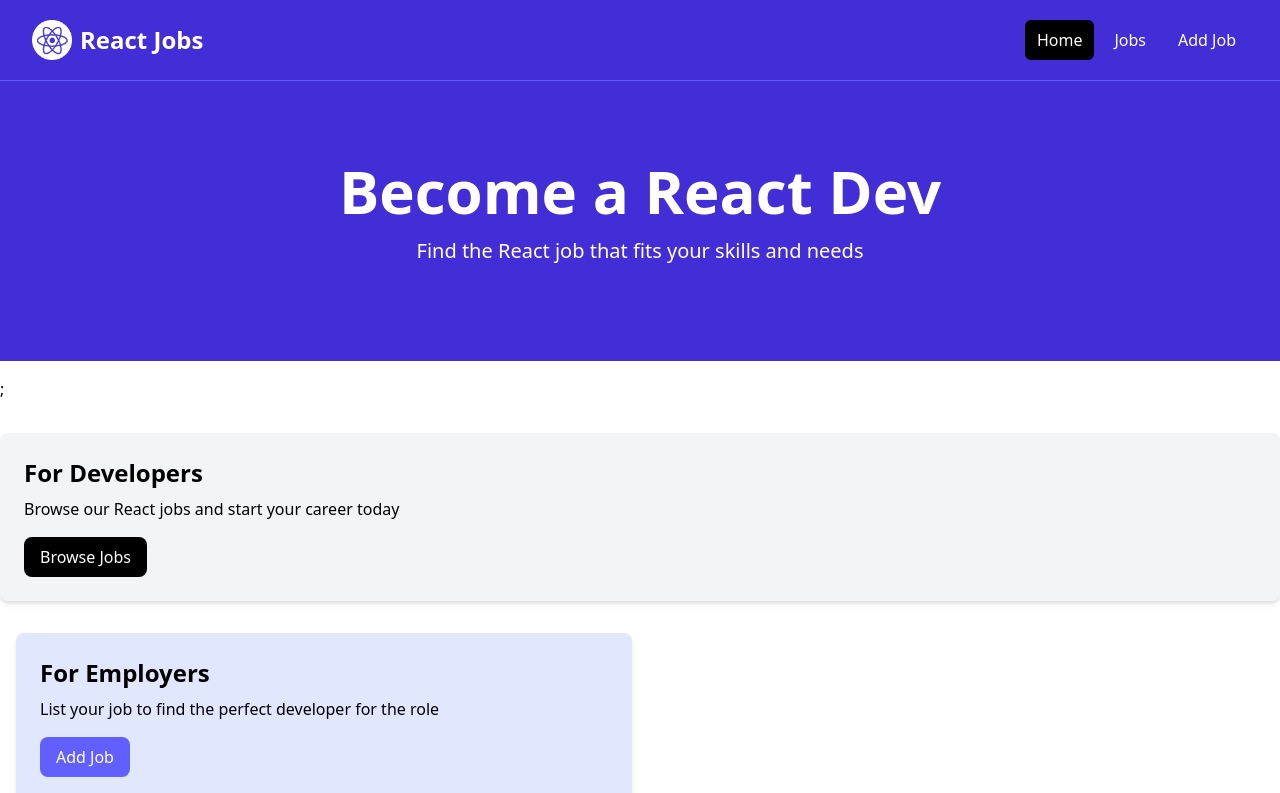
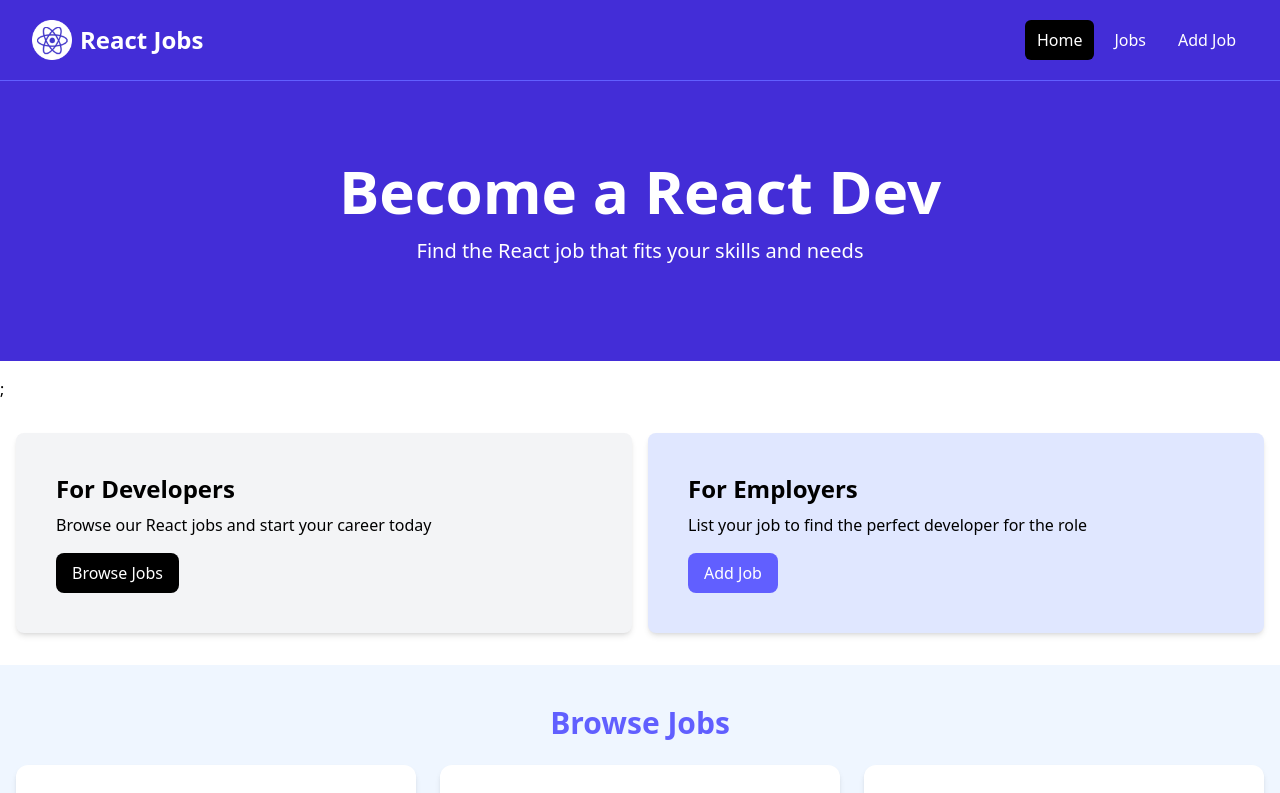
Before and after one commit to ranahusain/react_jsx, a React (Vite) app: page / in a window 1280 px wide. Shown: the top 793 px of the page. Built offline with nearby package versions, Linux system fonts and the light colour scheme; the HTML template or start-up script is replaced by a standard one.

Commit message:
wrapper Components

```diff
--- a/src/components/Card.jsx
+++ b/src/components/Card.jsx
@@ -1,22 +1,17 @@
-const Card = () => {
+// const Card = ({ children }) => {
+//   return (
+//     <>
+//       <div className="bg-gray-100 p-10 rounded-lg shadow-md">{children}</div>
+//     </>
+//   );
+// };
+// export default Card;
+
+const Card = ({ children, bg = "bg-gray-100" }) => {
   return (
-    <section className="py-4">
-      <div className="container-xl lg:container m-auto">
-        <div className="bg-gray-100 p-6 rounded-lg shadow-md">
-          <h2 className="text-2xl font-bold">For Developers</h2>
-          <p className="mt-2 mb-4">
-            Browse our React jobs and start your career today
-          </p>
-          <a
-            href="/jobs.html"
-            className="inline-block bg-black text-white rounded-lg px-4 py-2 hover:bg-gray-700"
-          >
-            Browse Jobs
-          </a>
-        </div>
-      </div>
-    </section>
+    <>
+      <div className={`${bg} p-10 rounded-lg shadow-md`}>{children}</div>
+    </>
   );
 };
-
 export default Card;
--- a/src/components/HomeCards.jsx
+++ b/src/components/HomeCards.jsx
@@ -3,9 +3,24 @@
   return (
     <section className="py-4">
       <div className="container-xl lg:container m-auto">
-        <Card />
         <div className="grid grid-cols-1 md:grid-cols-2 gap-4 p-4 rounded-lg">
-          <div className="bg-indigo-100 p-6 rounded-lg shadow-md">
+          {/* <div className="bg-gray-100 p-6 rounded-lg shadow-md"> */}
+          <Card>
+            <h2 className="text-2xl font-bold">For Developers</h2>
+            <p className="mt-2 mb-4">
+              Browse our React jobs and start your career today
+            </p>
+            <a
+              href="/jobs.html"
+              className="inline-block bg-black text-white rounded-lg px-4 py-2 hover:bg-gray-700"
+            >
+              Browse Jobs
+            </a>
+          </Card>
+          {/* </div> */}
+
+          {/* <div className="bg-indigo-100 p-6 rounded-lg shadow-md"> */}
+          <Card bg="bg-indigo-100">
             <h2 className="text-2xl font-bold">For Employers</h2>
             <p className="mt-2 mb-4">
               List your job to find the perfect developer for the role
@@ -16,7 +31,8 @@
             >
               Add Job
             </a>
-          </div>
+          </Card>
+          {/* </div> */}
         </div>
       </div>
     </section>
```
